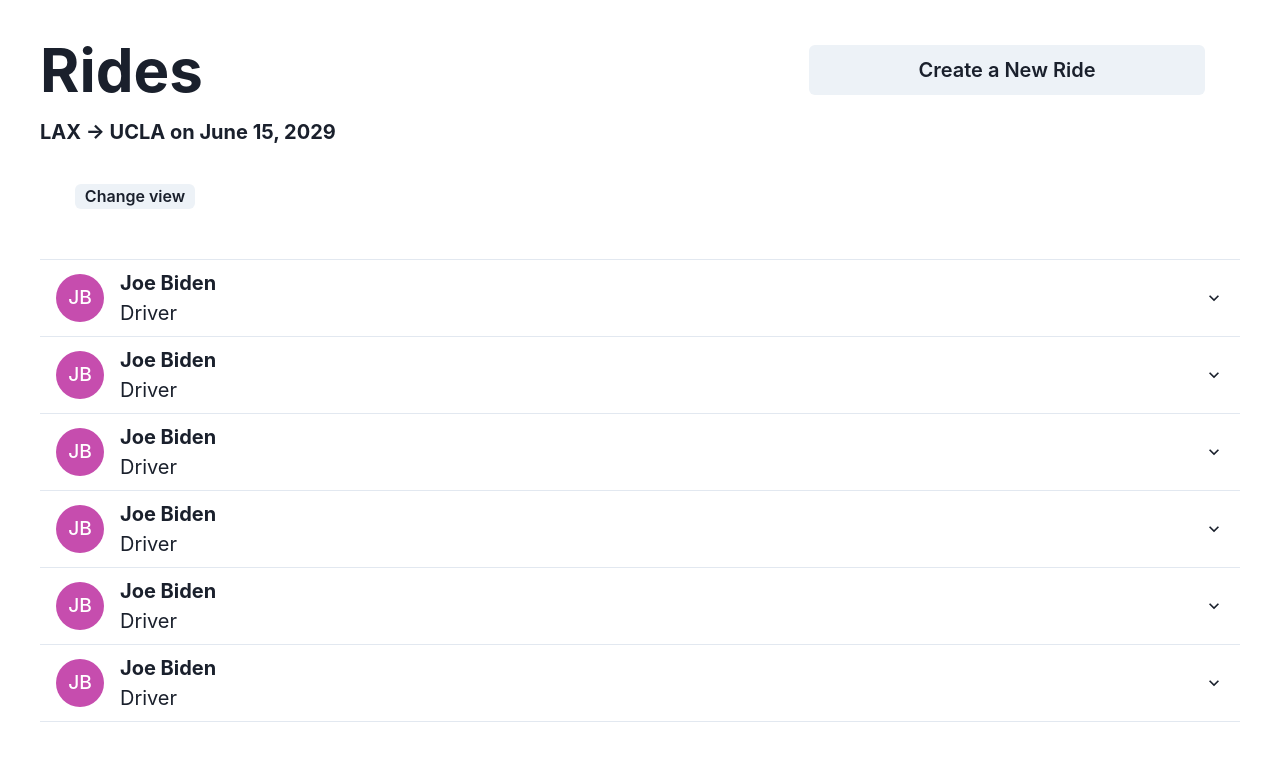
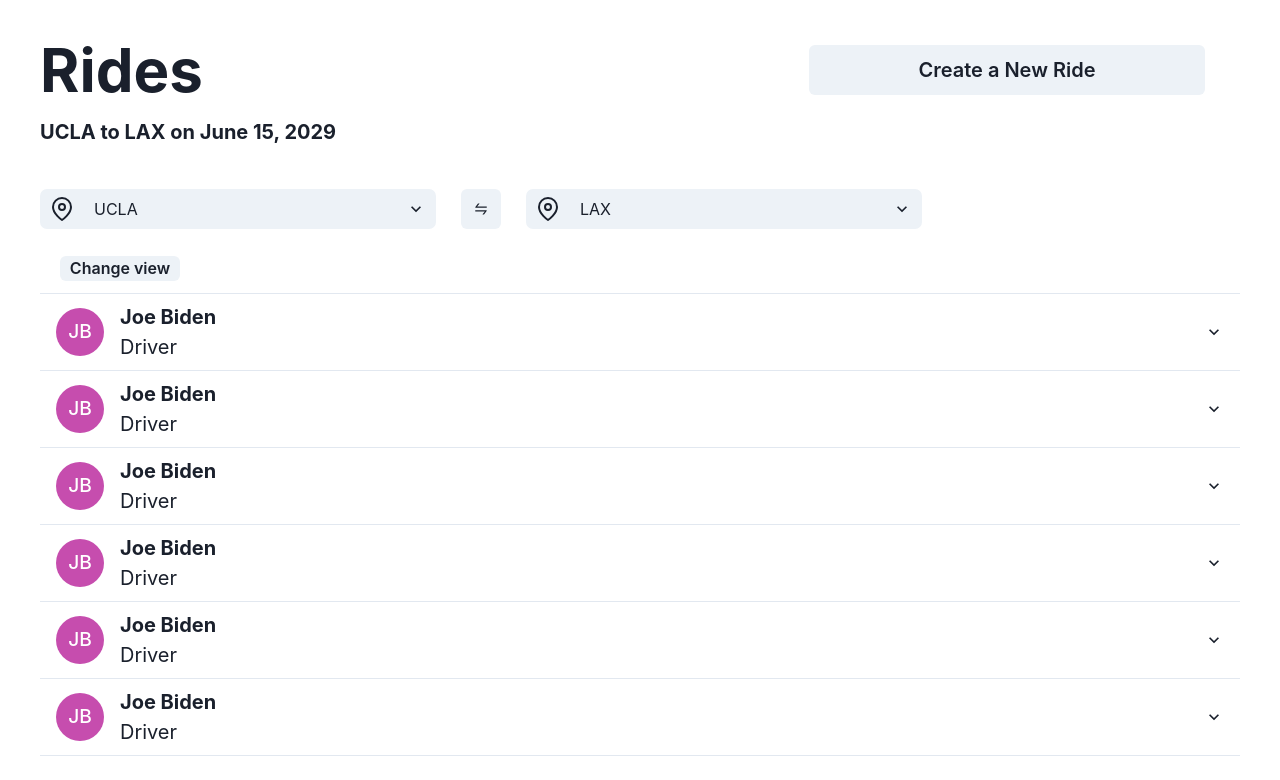
Before and after one commit to shzcuber/bruber, a React (Create React App) app in the folder frontend/: page /rides in a window 1280 px wide. Shown: the top 780 px of the page. Built offline with nearby package versions, Linux system fonts and the light colour scheme; a web font is replaced by a local one.

Commit message:
Add select search input for trip start and trip destination

```diff
--- a/frontend/package.json
+++ b/frontend/package.json
@@ -3,6 +3,7 @@
   "version": "0.1.0",
   "private": true,
   "dependencies": {
+    "@chakra-ui/icons": "^2.0.19",
     "@chakra-ui/react": "^2.6.1",
     "@emotion/react": "^11.11.0",
     "@emotion/styled": "^11.11.0",
@@ -12,8 +13,8 @@
     "framer-motion": "^10.12.12",
     "react": "^18.2.0",
     "react-dom": "^18.2.0",
+    "react-icons": "^4.8.0",
     "react-router-dom": "^6.11.2",
-    "react-icons": "^4.8.0",
     "react-scripts": "5.0.1",
     "web-vitals": "^2.1.4"
   },
--- a/frontend/src/pages/Rides.js
+++ b/frontend/src/pages/Rides.js
@@ -11,9 +11,14 @@ import {
   CardBody,
   CardFooter,
   CardHeader,
+  Container,
   Flex,
   Heading,
+  HStack,
+  Icon,
+  IconButton,
   ListItem,
+  Select,
   SimpleGrid,
   SlideFade,
   Spacer,
@@ -22,6 +27,9 @@ import {
   useControllableState,
   VStack,
 } from "@chakra-ui/react";
+
+import { AiOutlineSwap } from "react-icons/ai";
+import { FiMapPin } from "react-icons/fi";
 
 const sampleRideInfo = {
   driver: {
@@ -36,6 +44,8 @@ const sampleRideInfo = {
   capacity: 4,
   passengers: ["Barack Obama", "Donald Trump", "Drake"],
 };
+
+const sampleLocations = ["LAX", "UCSD", "UCI", "UCR", "UCB", "UCSB", "UCLA"];
 
 function RideCard(props) {
   /* props will have:
@@ -95,7 +105,7 @@ function RideCardGrid(props) {
       minChildWidth="350px"
       spacingX="40px"
       spacingY="20px"
-      margin="30px 35px"
+      margin="10px 35px"
     >
       {rideCardList}
     </SimpleGrid>
@@ -135,7 +145,7 @@ function RideCardAccordion(props) {
   ));
 
   return (
-    <Accordion allowMultiple margin="30px 0px">
+    <Accordion allowMultiple margin="10px 0px">
       {rideAccordionItems}
     </Accordion>
   );
@@ -152,7 +162,7 @@ function RidesDisplay(props) {
   return (
     <Box>
       <Button
-        margin="20px 35px"
+        margin="2px 20px"
         width="10%"
         height="25px"
         onClick={() => {
@@ -183,6 +193,68 @@ function RidesDisplay(props) {
     </Box>
   );
 }
+function JourneyInputter(props) {
+  /////Component for inputting start and destination/////
+  const optionList = props.locations.map((location, index) => (
+    <option value={location} key={index}>
+      {location}
+    </option>
+  ));
+  return (
+    <Flex align="center">
+      <Flex
+        align="center"
+        width="33%"
+        backgroundColor="gray.100"
+        paddingLeft="10px"
+        borderRadius="7px"
+      >
+        <Icon as={FiMapPin} boxSize={6} />
+        <Select
+          onChange={(event) =>
+            props.journey.setStart(event.currentTarget.value)
+          }
+          variant="unstyled"
+          value={props.journey.start}
+          marginLeft="20px"
+          height="40px"
+        >
+          {optionList}
+        </Select>
+      </Flex>
+      <IconButton
+        icon={<Icon as={AiOutlineSwap} />}
+        margin="25px"
+        onClick={() => {
+          props.journey.setDestination(props.journey.start);
+          props.journey.setStart(props.journey.destination);
+        }}
+      />
+      <Flex
+        align="center"
+        width="33%"
+        height="40px"
+        backgroundColor="gray.100"
+        paddingLeft="10px"
+        borderRadius="7px"
+      >
+        <Icon as={FiMapPin} boxSize={6} />
+        <Select
+          onChange={(event) =>
+            props.journey.setDestination(event.currentTarget.value)
+          }
+          variant="unstyled"
+          marginLeft="20px"
+          value={props.journey.destination}
+          height="40px"
+        >
+          {optionList}
+        </Select>
+      </Flex>
+    </Flex>
+  );
+}
+
 function Rides() {
   const rides = [
     sampleRideInfo,
@@ -193,6 +265,17 @@ function Rides() {
     sampleRideInfo,
   ];
 
+  const [start, setStart] = useControllableState({ defaultValue: "UCLA" });
+  const [destination, setDestination] = useControllableState({
+    defaultValue: "LAX",
+  });
+
+  const journey = {
+    start: start,
+    destination: destination,
+    setStart: setStart,
+    setDestination: setDestination,
+  };
   return (
     <Box padding="40px">
       <Flex align="center">
@@ -206,9 +289,10 @@ function Rides() {
       </Flex>
       <Flex align="end">
         <Heading as="h2" size="md" margin="20px 0px">
-          {"LAX -> UCLA on June 15, 2029"}
+          {start + " to " + destination + " on June 15, 2029"}
         </Heading>
       </Flex>
+      <JourneyInputter locations={sampleLocations} journey={journey} />
       <RidesDisplay rides={rides} />
     </Box>
   );
```
Also changed, not shown: 1 other file (tests, documents, lock files or other folders).
